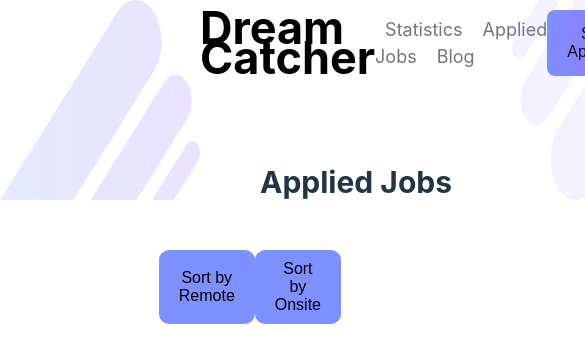
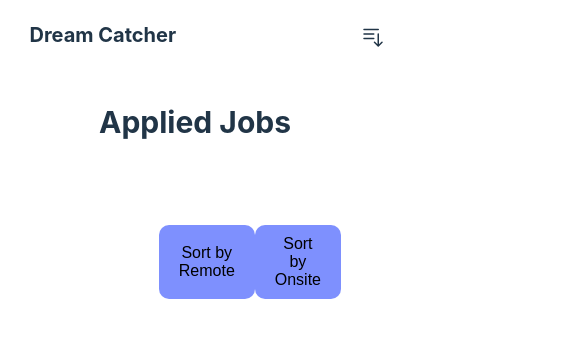
Before and after one commit to Abdullah-5603/Dream-Catcher-React, a React (Vite) app: page /appliedJobs in a window 390 px wide. Shown: the top 362 px of the page, 585 px wide, since content can reach past the window. Built offline with nearby package versions, Linux system fonts and the light colour scheme.

Commit message:
navbar responsive complete

```diff
--- /dev/null
+++ b/src/Components/ActiveLink/ActiveLink.css
@@ -0,0 +1,15 @@
+.link {
+    font-size: 18px;
+    font-weight: 500;
+    color: #4b61ee;
+    text-decoration: none;
+    padding: 0 12px;
+}
+
+.link:hover {
+    color: #4a5568;
+}
+
+.active {
+    border-bottom: 1px solid #4b61ee;
+}
--- /dev/null
+++ b/src/Components/ActiveLink/ActiveLink.jsx
@@ -0,0 +1,11 @@
+import React from 'react';
+import { NavLink } from 'react-router-dom';
+import './ActiveLink.css'
+
+const ActiveLink = ({ children, to }) => {
+    return (
+        <NavLink exact to={to} activeClassName="active" className="link">{children}</NavLink>
+    );
+};
+
+export default ActiveLink;
--- a/src/Components/Layout/Main.jsx
+++ b/src/Components/Layout/Main.jsx
@@ -1,7 +1,6 @@
 import React from 'react';
 import { Outlet } from 'react-router-dom';
 import Navbar from '../Navbar/Navbar';
-
 const Main = () => {
     return (
         <div>
--- a/src/Components/Navbar/Navbar.css
+++ b/src/Components/Navbar/Navbar.css
@@ -1,92 +1,113 @@
-.nav {
+nav{
     display: flex;
-    justify-content: center;
-}
-
-.statistics {
-    display: flex;
-    justify-content: space-between;
-}
-
-.appliedJobs {
-    display: flex;
-    justify-content: space-between;
-}
-
-.blog {
-    display: flex;
-    justify-content: space-between;
-}
-.job-Details{
-    display: flex;
-    justify-content: space-between;
-}
-.header-img-1 {
-    width: 200px;
-    height: 200px;
-}
-
-.header-img-2 {
-    width: 200px;
-    height: 200px;
-}
-
-.navbar {
-    width: 90%;
-    display: flex;
+    flex-direction: column;
     justify-content: center;
     align-items: center;
-    flex-direction: column;
 }
-
-.navbarS {
-    margin-top: -100px;
-    width: 80%;
-    display: flex;
-    justify-content: center;
-    align-items: center;
-    flex-direction: column;
-}
-
-.navbar-link {
-    width: 100%;
+.large-device-nav{
+    width: 90%;
     display: flex;
     justify-content: space-between;
     align-items: center;
+    padding: 10px;
+}
+.header-logo {
+    color: black;
+    font-size: 40px;
+    line-height: 20px;
+}
+.header-logo-mobile{
+    display: none;
+}
+.header-links {
+    display: flex;
+    list-style: none;
 }
 
-.home-link {
-    text-decoration: none;
-    color: black;
-    font-weight: 800;
-    font-size: 30px;
-    line-height: 30px;
+.header-links li {
+    margin-right: 20px;
 }
 
-.navbar-link div a {
+.header-links a {
     margin: 0 5px;
     padding: 5px;
     text-decoration: none;
     color: #757575;
     font-size: 18px;
+    font-weight: bold;
 }
 
-.navbar-link button {
-    font-size: 16px;
-    border: none;
-    padding: 15px 20px;
-    background: linear-gradient(90deg, #7E90FE 0%, #9873FF 100%);
-    border-radius: 8px;
-}
-
-.navbar-link div a:hover {
+.header-links a:hover {
     color: #6173ec;
     transition: 0.5s;
 }
 
+.header-button {
+    background-color: #645cff;
+    border: none;
+    border-radius: 5px;
+    color: #fff;
+    cursor: pointer;
+    font-size: 18px;
+    margin-left: 20px;
+    padding: 15px;
+}
+
+.header-toggle {
+    display: none;
+    cursor: pointer;
+}
+
+.header-icon {
+    height: 24px;
+    width: 24px;
+}
 .nav-tag {
     font-weight: 700;
     font-size: 30px;
-    margin-top: 50px;
-    margin-bottom: -80px;
 }
+
+@media (max-width: 568px) {
+    .large-device-nav{
+        display: none;
+    }
+    .header-logo-mobile {
+        display: block;
+        font-size: 20px;
+        font-weight: bold;
+    }
+    .header-links-mobile {
+        display: flex;
+        justify-content: flex-end;
+        margin-left: -80px;
+        width: 200px;
+    }
+
+    .nav-container-mobile{
+        width: 90%;
+        margin-left: 20px;
+        display: flex;
+        justify-content: space-between;
+    }
+    .header-links-mobile ul{
+        width: 200px;
+        padding-left: 0;
+    }
+
+    .header-links-mobile li {
+        list-style: none;
+    }
+
+    .header-links-mobile a {
+        text-decoration: none;
+        color: #757575;
+        font-size: 15px;
+    }
+
+    .header-toggle {
+        margin-top: 25px;
+        width: 20px;
+        display: block;
+        cursor: pointer;
+    }
+}
--- a/src/Components/Navbar/Navbar.jsx
+++ b/src/Components/Navbar/Navbar.jsx
@@ -1,40 +1,59 @@
-import React from 'react';
+import React, { useState} from 'react';
+import ActiveLink from '../ActiveLink/ActiveLink';
+import { BarsArrowDownIcon, BarsArrowUpIcon } from '@heroicons/react/24/solid';
 import './Navbar.css'
-import { useLocation, Link } from 'react-router-dom';
+import { useLocation } from 'react-router-dom';
 
-const Navbar = () => {
+const Header = () => {
+  const [isOpen, setIsOpen] = useState(false);
+
   const location = useLocation();
   const isJobDetailsActive = location.pathname === '/jobDetails'
   const isStatisticsActive = location.pathname === '/statistics';
   const isAppliedJobsActive = location.pathname === '/appliedJobs';
   const isBlogActive = location.pathname === '/blog';
 
+  const handleToggle = () => {
+    setIsOpen(!isOpen);
+  };
+
   return (
-         <nav className={isStatisticsActive === true ? 'statistics' : isAppliedJobsActive === true ? 'appliedJobs' : isBlogActive === true ? 'blog' : isJobDetailsActive === true ? 'job-Details' :'nav'}>
-             {
-                isAppliedJobsActive || isJobDetailsActive || isBlogActive || isStatisticsActive === true ? <img className='header-img-1' src="./src/assets/Images/All Images/Vector.png" alt="" /> : ''
-            }
-            <div className={isAppliedJobsActive || isJobDetailsActive || isBlogActive || isStatisticsActive === true ? 'navbarS' : 'navbar'}>
-                <div className='navbar-link'>
-                    <Link className='home-link' to='/'><h1>Dream Catcher</h1></Link>
-                    <div>
-                        <Link to='/statistics'>Statistics</Link>
-                        <Link to='/appliedJobs'>Applied Jobs</Link>
-                        <Link to='/blog'>Blog</Link>
+    <nav>
+      <div className='large-device-nav'>
+        <h3 className="header-logo">Dream Catcher</h3>
+        <ul className="header-links">
+          <li><ActiveLink to="/">Home</ActiveLink></li>
+          <li><ActiveLink to="/statistics">Statistics</ActiveLink></li>
+          <li><ActiveLink to="/appliedJobs">Applied Jobs</ActiveLink></li>
+          <li><ActiveLink to="/blog">Blog</ActiveLink></li>
+        </ul>
+        <button className="header-button">Start Applying</button>
       </div>
-                    <button>Start Applying</button>
+      <div className='nav-container-mobile'>
+        <h3 className="header-logo-mobile">Dream Catcher</h3>
+        <span className="header-toggle" onClick={handleToggle}>
+          {isOpen ? (
+            <BarsArrowUpIcon className="header-icon" />
+          ) : (
+            <BarsArrowDownIcon className="header-icon" />
+          )}
+          {isOpen && (
+            <div className="header-links-mobile">
+              <ul>
+                <li><ActiveLink to="/" onClick={handleToggle}>Home</ActiveLink></li>
+                <li><ActiveLink to="/statistics" onClick={handleToggle}>Statistics</ActiveLink></li>
+                <li><ActiveLink to="/appliedJobs" onClick={handleToggle}>Applied Jobs</ActiveLink></li>
+                <li><ActiveLink to="/blog" onClick={handleToggle}>Blog</ActiveLink></li>
+              </ul>
             </div>
-                <div className='nav-tag'>
-                    {
+          )}
+        </span>
+      </div>
+      <h3 className='nav-tag'>{
         isStatisticsActive === true ? 'Statistics' : isAppliedJobsActive === true ? 'Applied Jobs' : isBlogActive === true ? 'Blog' : isJobDetailsActive === true ? 'Job Details' : ''
-                    }
-                </div>
-            </div>
-            {
-                isAppliedJobsActive || isJobDetailsActive || isBlogActive || isStatisticsActive === true ? <img className='header-img-2' src="./src/assets/Images/All Images/Vector-1.png" alt="" /> : ''
-            }
+        }</h3>
     </nav>
   );
 };
 
-export default Navbar;
+export default Header;
```
Also changed, not shown: 1 other file (tests, documents, lock files or other folders). Lines whose indentation alone changed are shown as unchanged.
